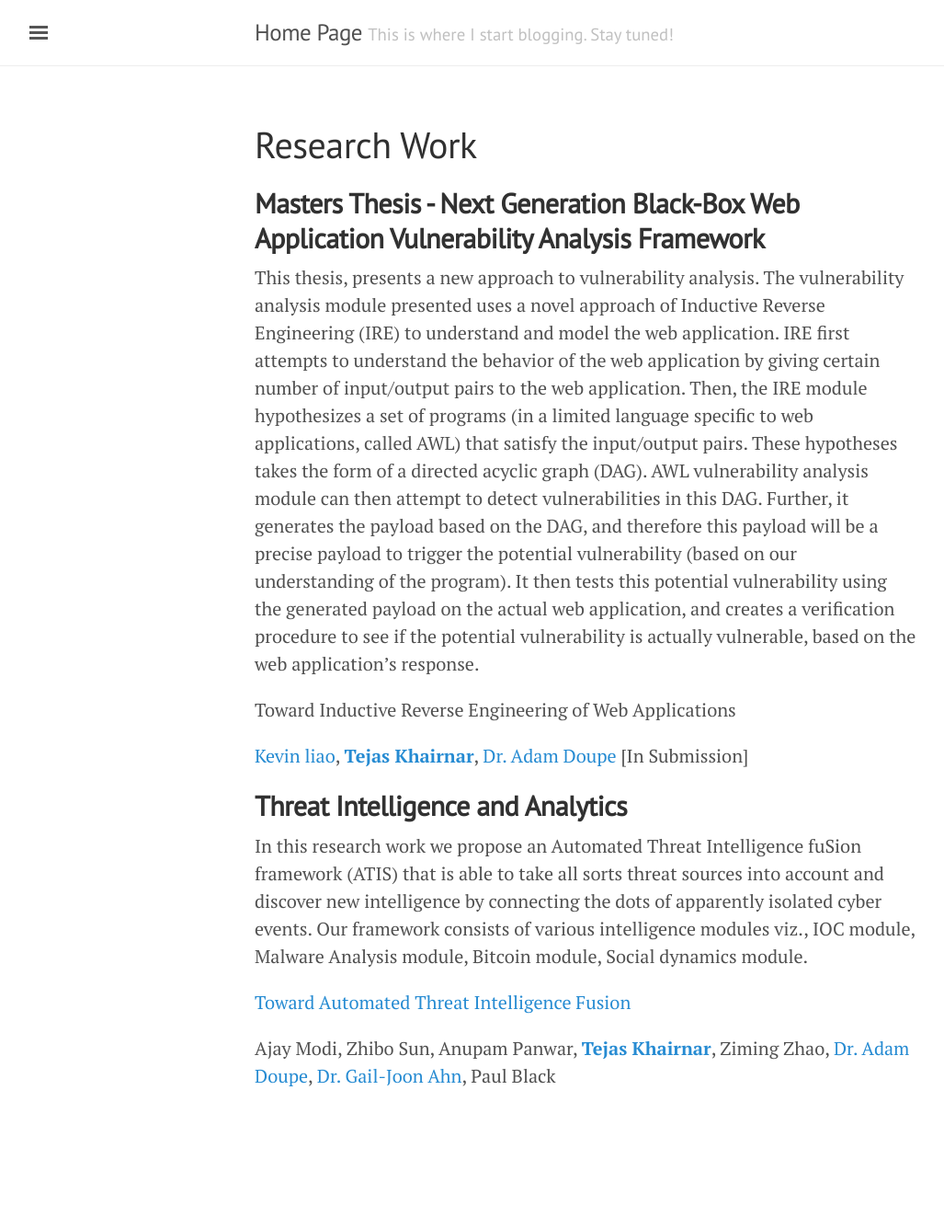
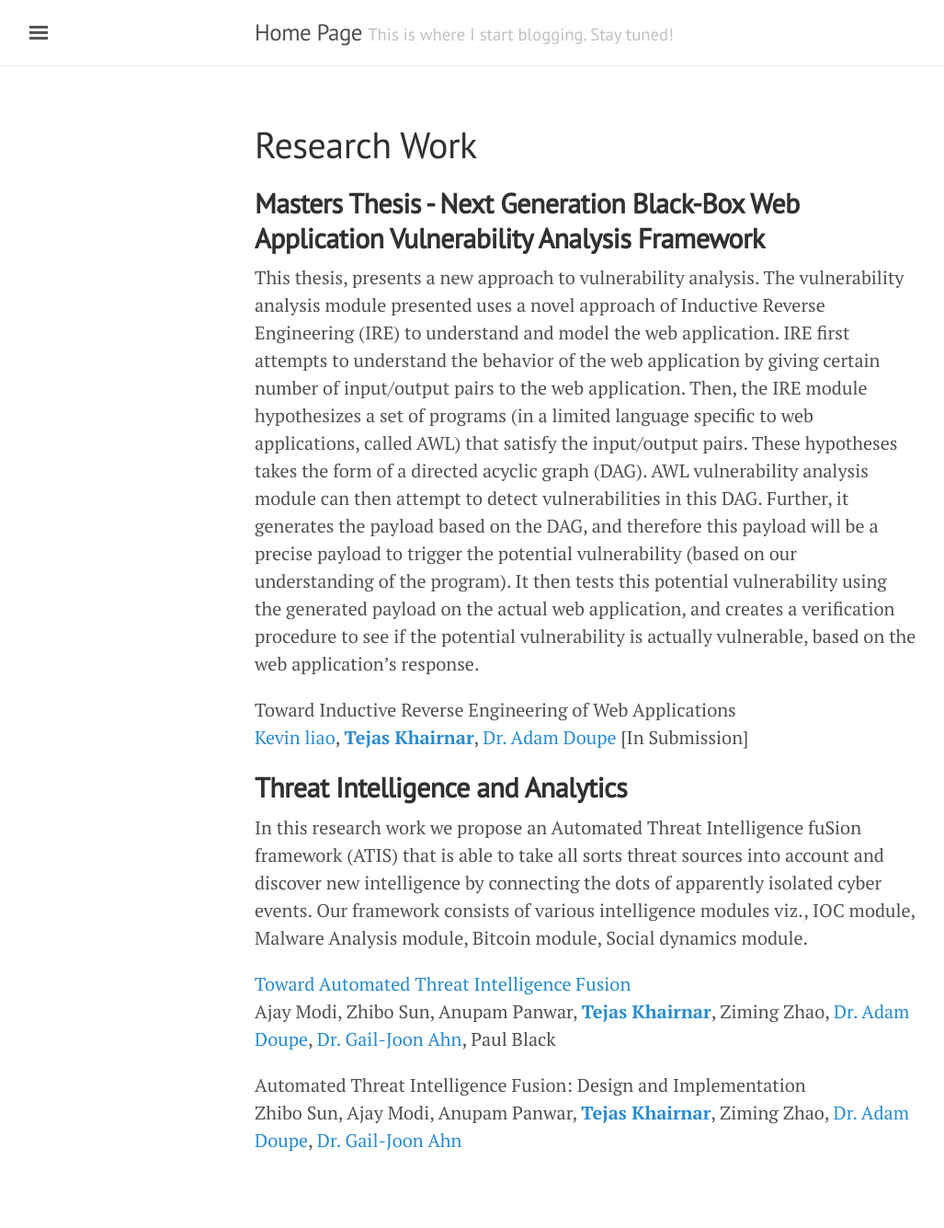
Before and after one commit to tejas619/tejas619.github.io, a Jekyll site: the page built from research_projects.md, in a window 1280 px wide. Shown: the whole page at 92% size, without its empty margins (3-1030 px from the left). Built offline with Jekyll 4.4.1, drawn with Linux system fonts in a browser that asks for light colours; before the commit the page ends 1265 px from its top, so only the background shows below that.

Commit message:
update tetc publication

```diff
--- a/research_projects.md
+++ b/research_projects.md
@@ -7,8 +7,7 @@ title: Research Work
 <p>
 This thesis, presents a new approach to vulnerability analysis. The vulnerability analysis module presented uses a novel approach of Inductive Reverse Engineering (IRE) to understand and model the web application. IRE first attempts to understand the behavior of the web application by giving certain number of input/output pairs to the web application. Then, the IRE module hypothesizes a set of programs (in a limited language specific to web applications, called AWL) that satisfy the input/output pairs. These hypotheses takes the form of a directed acyclic graph (DAG). AWL vulnerability analysis module can then attempt to detect vulnerabilities in this DAG. Further, it generates the payload based on the DAG, and therefore this payload will be a precise payload to trigger the potential vulnerability (based on our understanding of the program). It then tests this potential vulnerability using the generated payload on the actual web application, and creates a verification procedure to see if the potential vulnerability is actually vulnerable, based on the web application’s response.</p>
 
-Toward Inductive Reverse Engineering of Web Applications
-
+Toward Inductive Reverse Engineering of Web Applications<br>
 [Kevin liao](http://kevinliao.me), <b>[Tejas Khairnar](http://tejas619.github.io)</b>, [Dr. Adam Doupe](http://adamdoupe.com) [In Submission]
 
 
@@ -16,6 +15,8 @@ Toward Inductive Reverse Engineering of Web Applications
 <h2><b>Threat Intelligence and Analytics</b></h2>
 <p>In this research work we propose an Automated Threat Intelligence fuSion framework (ATIS) that is able to take all sorts threat sources into account and discover new intelligence by connecting the dots of apparently isolated cyber events. Our framework consists of various intelligence modules viz., IOC module, Malware Analysis module, Bitcoin module, Social dynamics module.</p>
 
-[Toward Automated Threat Intelligence Fusion](http://sefcom.asu.edu/publications/towards-automated-threat-intelligence-fusion-cic2016.pdf)
+[Toward Automated Threat Intelligence Fusion](http://sefcom.asu.edu/publications/towards-automated-threat-intelligence-fusion-cic2016.pdf)<br>
+Ajay Modi, Zhibo Sun, Anupam Panwar, <b>[Tejas Khairnar](http://tejas619.github.io)</b>, Ziming Zhao, [Dr. Adam Doupe](http://adamdoupe.com), [Dr. Gail-Joon Ahn](http://www.public.asu.edu/~gahn1/), Paul Black
 
-Ajay Modi, Zhibo Sun, Anupam Panwar, <b>[Tejas Khairnar](http://tejas619.github.io)</b>, Ziming Zhao, [Dr. Adam Doupe](http://adamdoupe.com), [Dr. Gail-Joon Ahn](http://www.public.asu.edu/~gahn1/), Paul Black
+Automated Threat Intelligence Fusion: Design and Implementation<br>
+Zhibo Sun, Ajay Modi, Anupam Panwar, <b>[Tejas Khairnar](http://tejas619.github.io)</b>, Ziming Zhao, [Dr. Adam Doupe](http://adamdoupe.com), [Dr. Gail-Joon Ahn](http://www.public.asu.edu/~gahn1/)
```
Also changed, not shown: about.md (+2 -2 lines), projects.md (+1 -1 lines).
